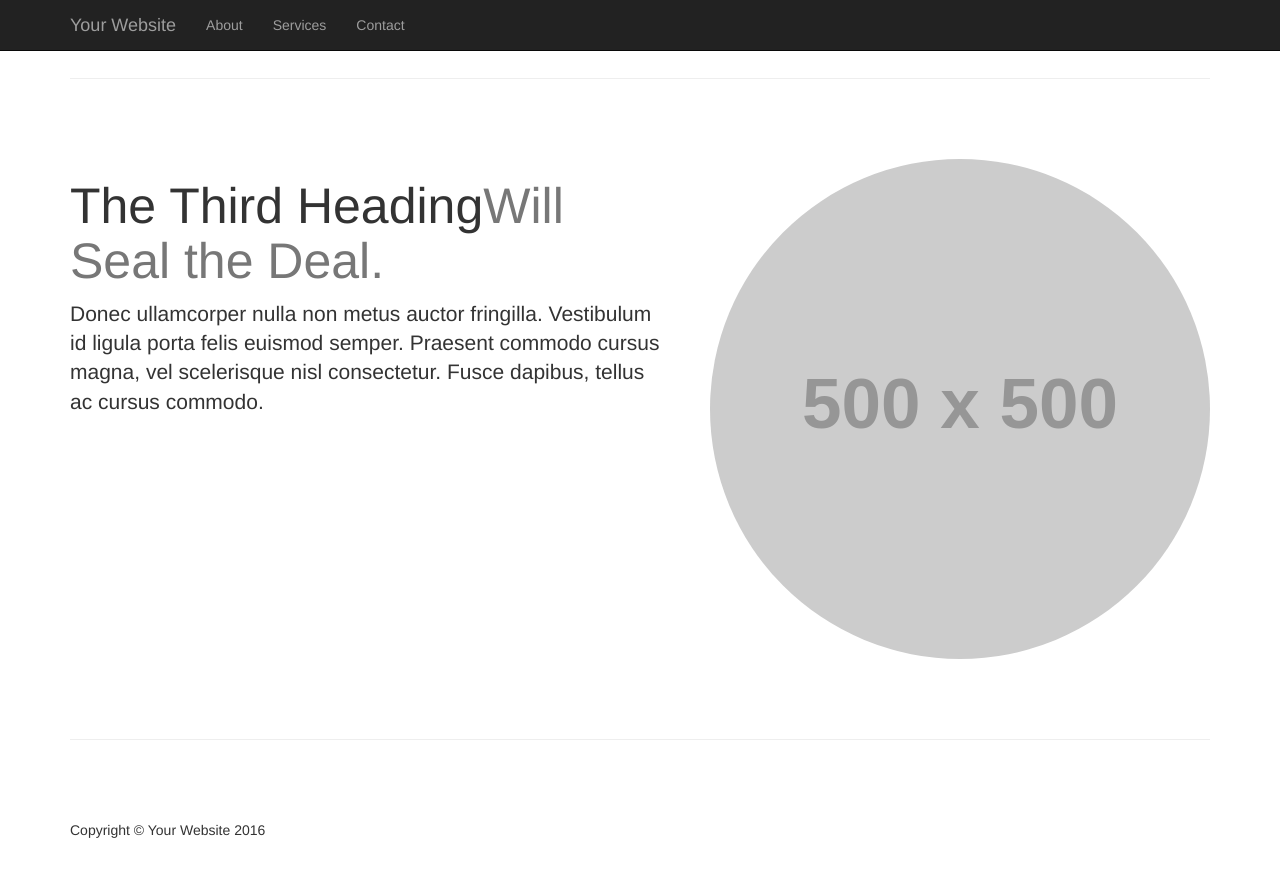
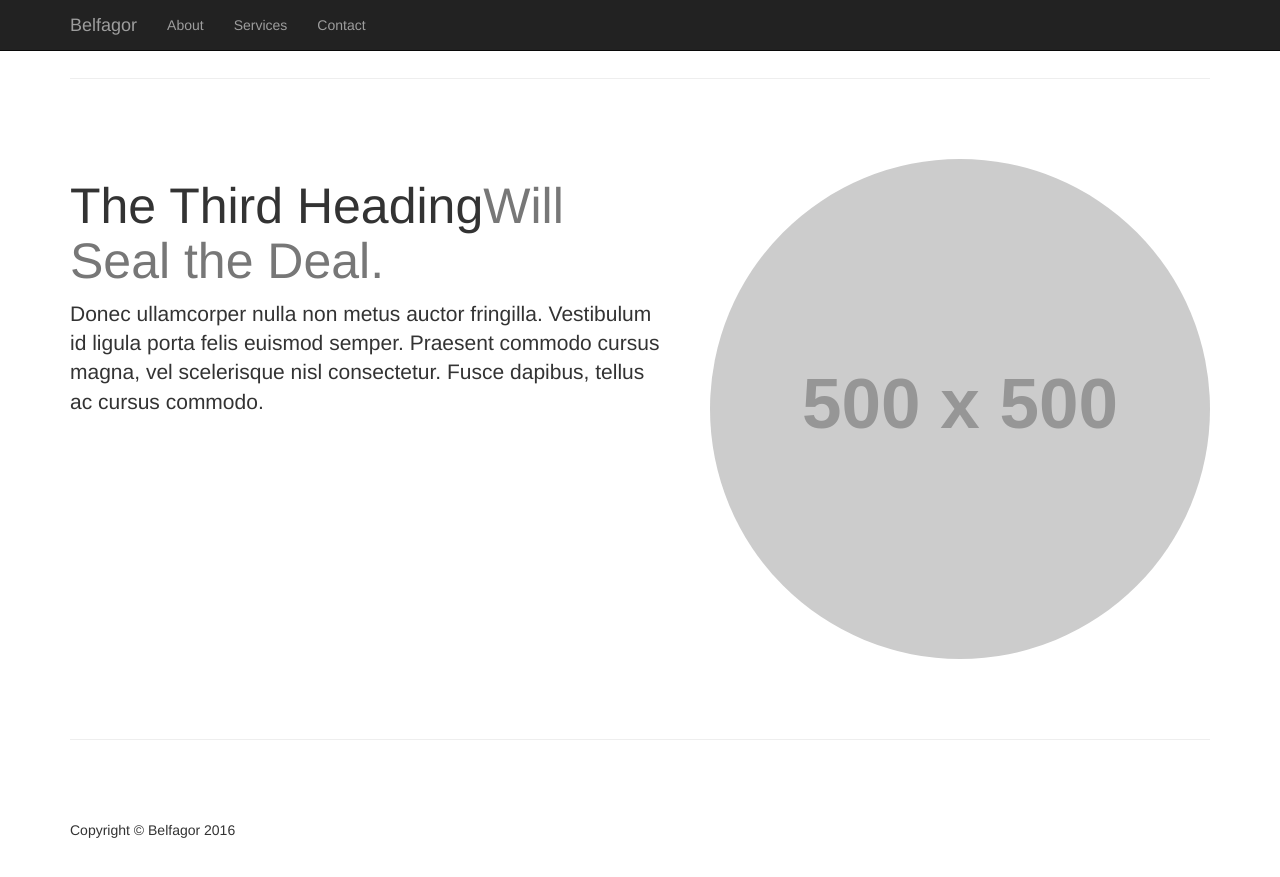
Before and after one commit to FablabTorino/belfagor, a Jekyll site: the page built from index.html, in a window 1280 px wide and 900 px high, scrolled down 1892 px. Shown: the top 877 px of the window. Built offline with Jekyll 4.4.1, drawn with Linux system fonts in a browser that asks for light colours; some of the changed lines change nothing that is shown.

Commit message:
config - modificati parametri descrittivi del sito

```diff
--- a/_config.yml
+++ b/_config.yml
@@ -1,7 +1,8 @@
-title: One Page Wonder - Jekyll
-description: A Jekyll Landing Page Theme
-sitename: Your Website
-baseurl:
+title: B.E.L.F.A.G.O.R.
+description: A mini-website about the Fablab electronics barter day
+sitename: Belfagor
+permalink: pretty
+baseurl: '/belfagor'
 sass:
   sass_dir: /assets/_sass
   style: :compressed
```
